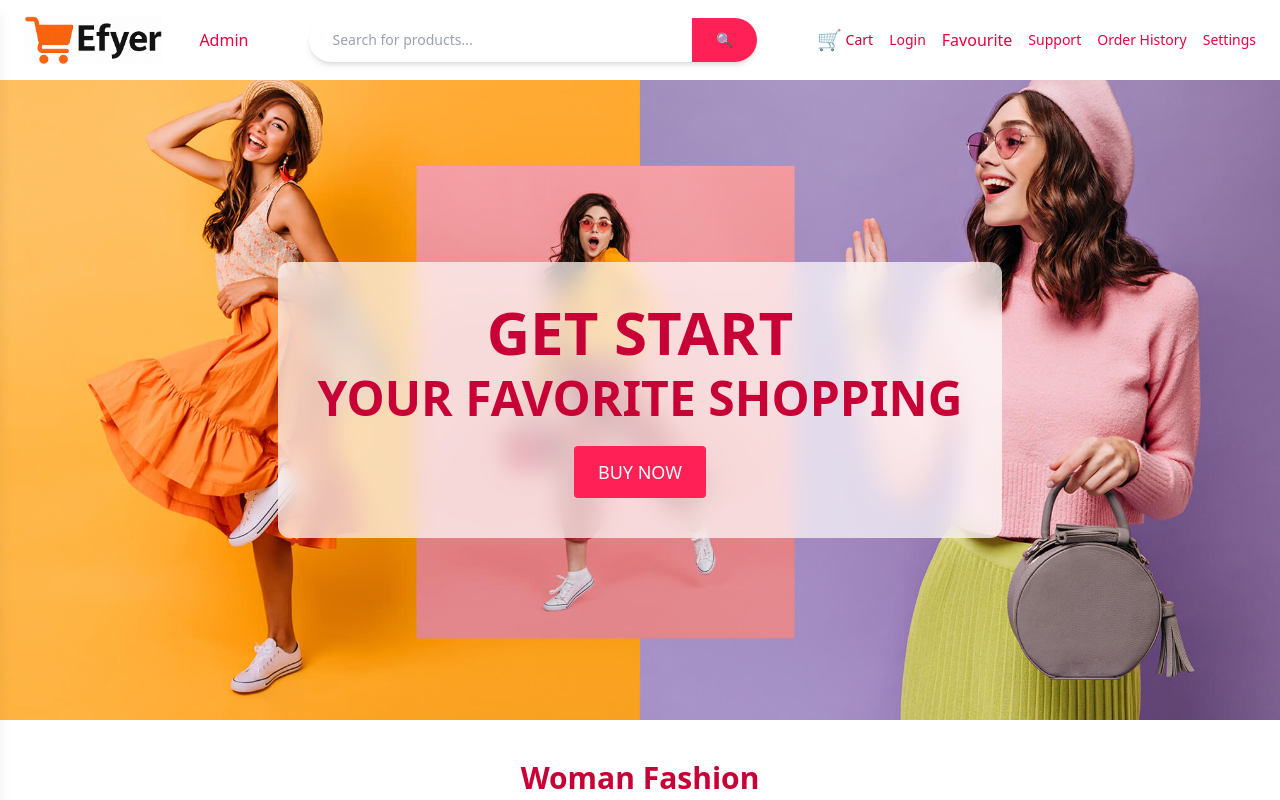
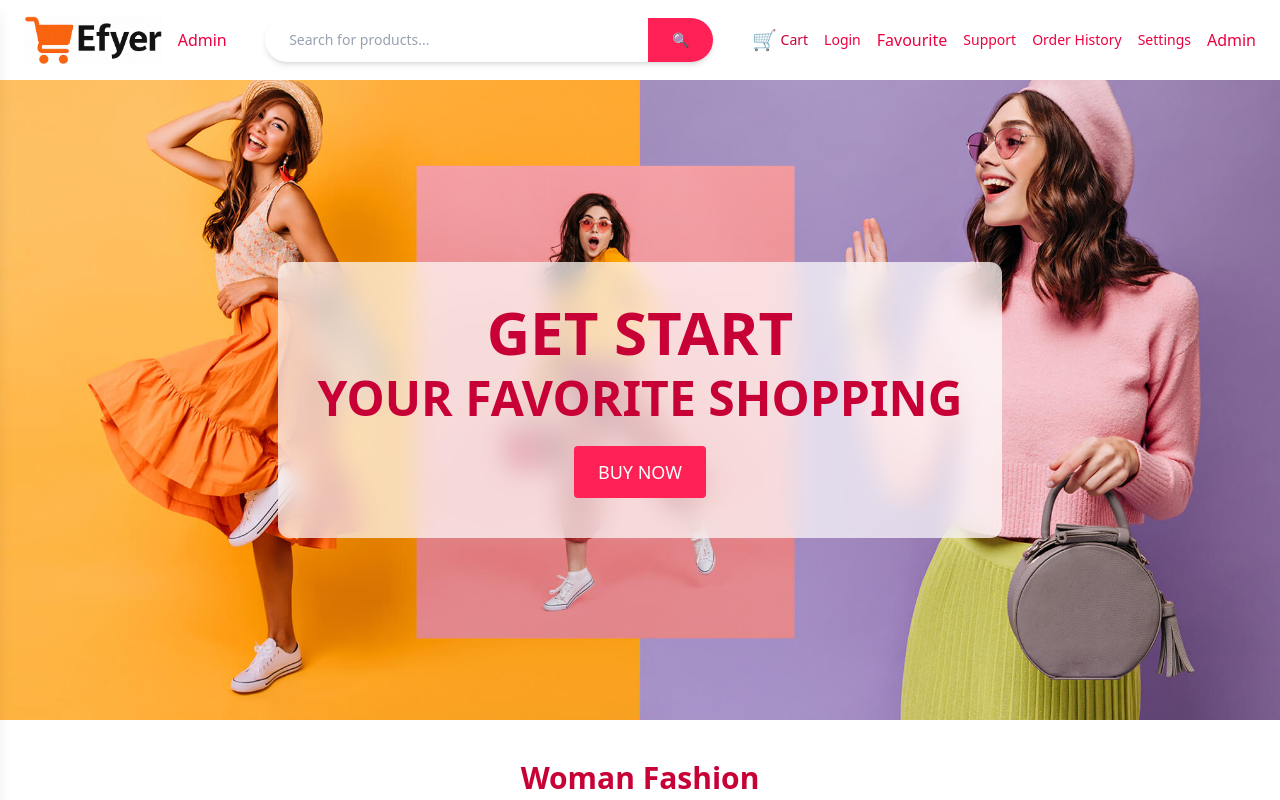
Before and after one commit to Manikandan0018/manjusha, a React (Vite) app in the folder frontend/: page / in a window 1280 px wide. Shown: the top 800 px of the page. Built offline with nearby package versions, Linux system fonts and the light colour scheme; no server answers.

Commit message:
Fix package.json merge conflict

```diff
--- a/frontend/src/Home.jsx
+++ b/frontend/src/Home.jsx
@@ -316,6 +316,14 @@ export const Home = () => {
             >
               Settings
             </button>
+            <div>
+            <p
+              onClick={() => navigate("/AdminProduct")}
+              className="cursor-pointer text-rose-600 hover:underline hidden lg:block"
+            >
+              Admin
+            </p>
+          </div>
           </div>
         </div>
       </div>
```
